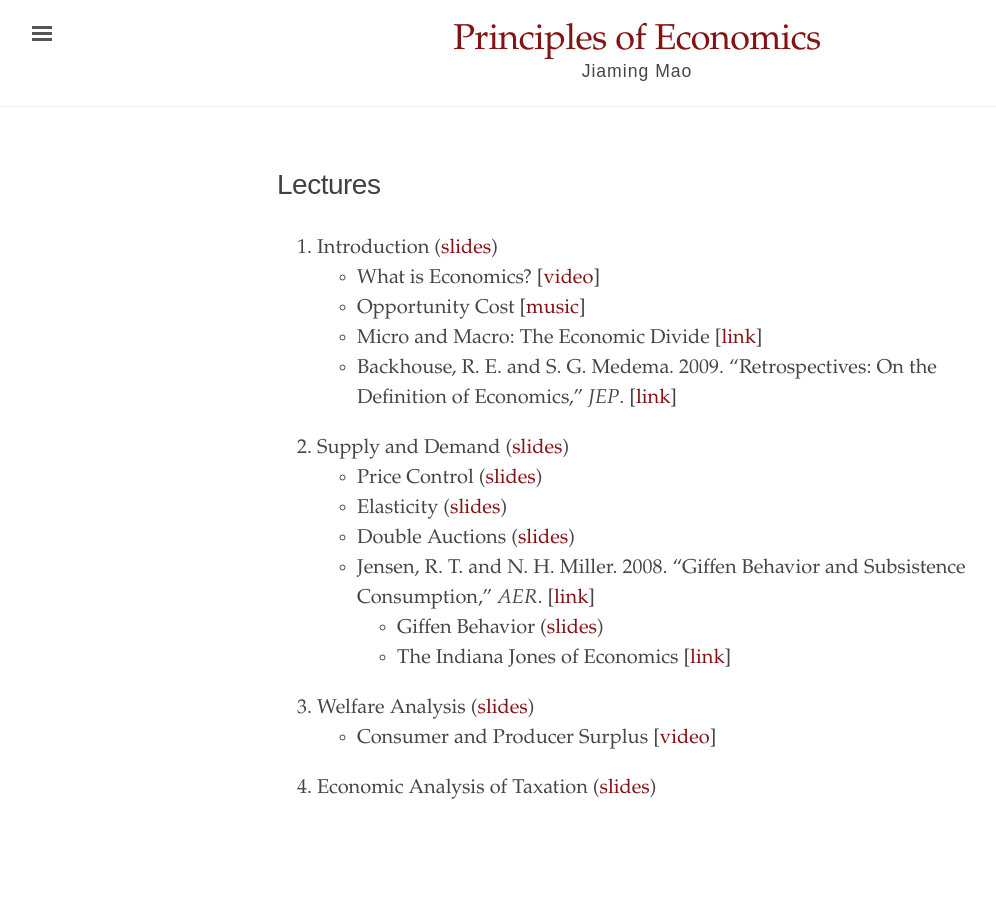
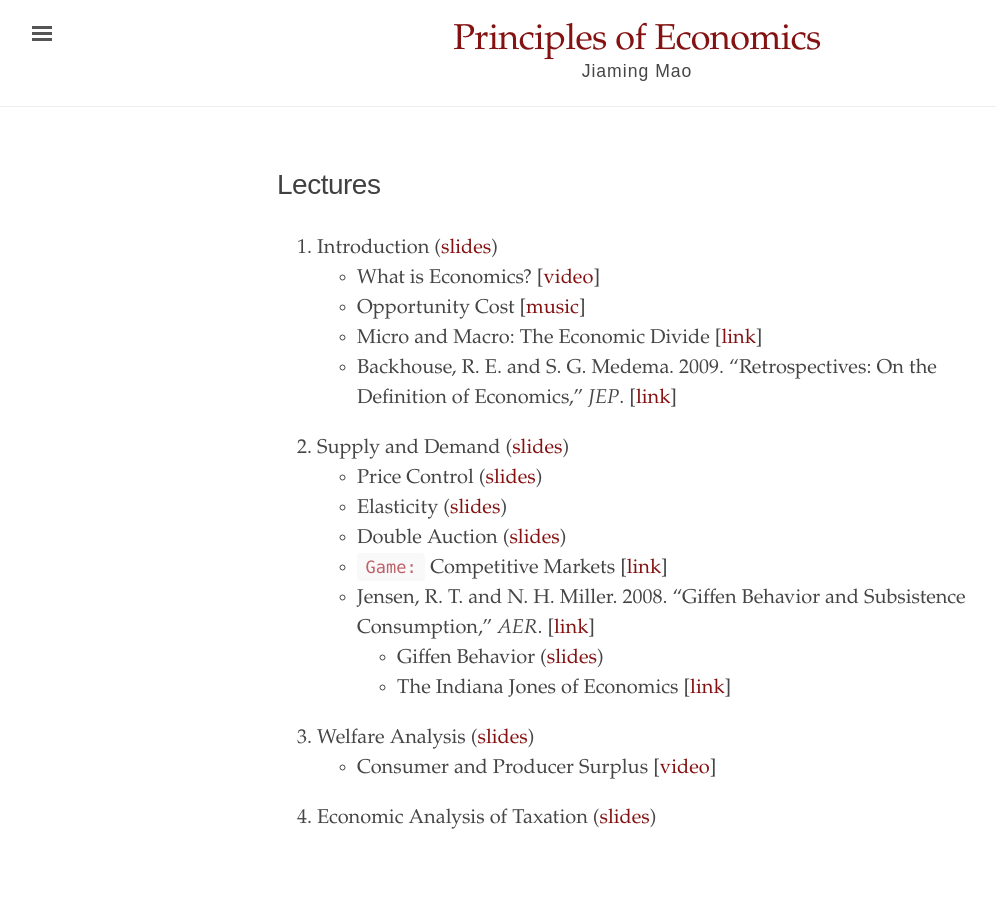
Before and after one commit to jiamingmao/principles-of-economics, a Jekyll site: the page built from Lectures.md, in a window 1280 px wide. Shown: the whole page, without its empty margins (3-999 px from the left). Built offline with Jekyll 4.4.1, drawn with Linux system fonts in a browser that asks for light colours.

Commit message:
update lec

```diff
--- a/Lectures.md
+++ b/Lectures.md
@@ -12,11 +12,12 @@
     - Backhouse, R. E. and S. G. Medema. 2009. "Retrospectives: On the Definition of Economics," *JEP*. [[link](http://pubs.aeaweb.org/doi/pdfplus/10.1257/jep.23.1.221)]
 
 2. Supply and Demand ([slides](https://github.com/jiamingmao/principles-of-economics/blob/master/Lectures/02_Supply_and_Demand.pdf))
-    - Price Control ([slides](https://github.com/jiamingmao/principles-of-economics/blob/master/Lectures/02.1_Price_Control.pdf))
+    - Price Control ([slides](https://github.com/jiamingmao/principles-of-economics/blob/master/Lectures/Price_Control.pdf))
     - Elasticity ([slides](https://github.com/jiamingmao/principles-of-economics/blob/master/Lectures/03_Elasticity.pdf))
-    - Double Auctions ([slides](https://github.com/jiamingmao/principles-of-economics/blob/master/Readings/Trading_Mechanism.pdf))
+    - Double Auction ([slides](https://github.com/jiamingmao/principles-of-economics/blob/master/Lectures/Double_Auction.pdf))
+    - `Game:` Competitive Markets [[link](https://www.moblab.com/games/continuous-market-game/)]
     - Jensen, R. T. and N. H. Miller. 2008. "Giffen Behavior and Subsistence Consumption," _AER_. [[link](http://campuspress.yale.edu/dirkbergemann/files/2012/01/giffen-good.pdf)]
-        - Giffen Behavior ([slides](https://github.com/jiamingmao/principles-of-economics/blob/master/Readings/Giffen_Behavior.pdf))
+        - Giffen Behavior ([slides](https://github.com/jiamingmao/principles-of-economics/blob/master/Lectures/Giffen_Behavior.pdf))
         - The Indiana Jones of Economics [[link](https://github.com/jiamingmao/principles-of-economics/blob/master/Readings/The%20Indiana%20Jones%20of%20Economics.pdf)]
 
 3. Welfare Analysis ([slides](https://github.com/jiamingmao/principles-of-economics/blob/master/Lectures/04_Welfare_Analysis.pdf))
```
